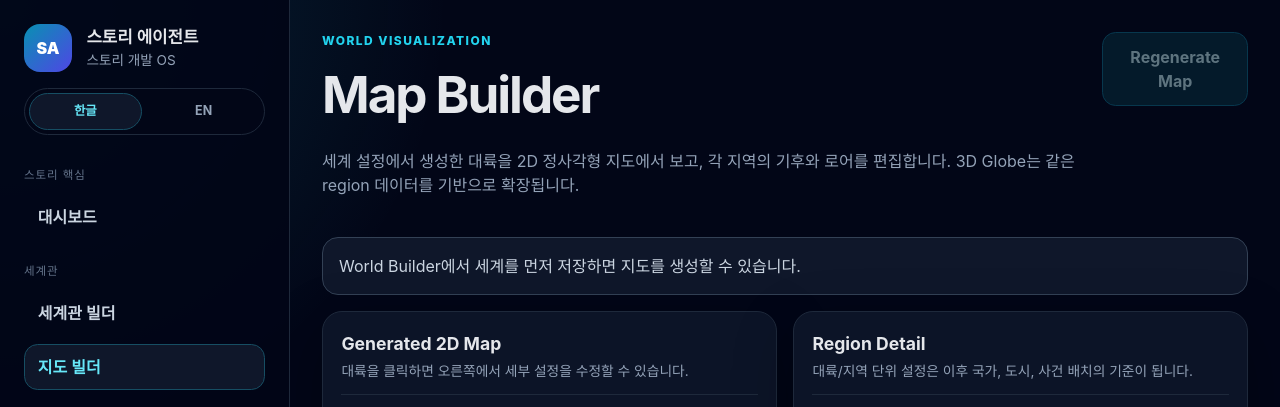
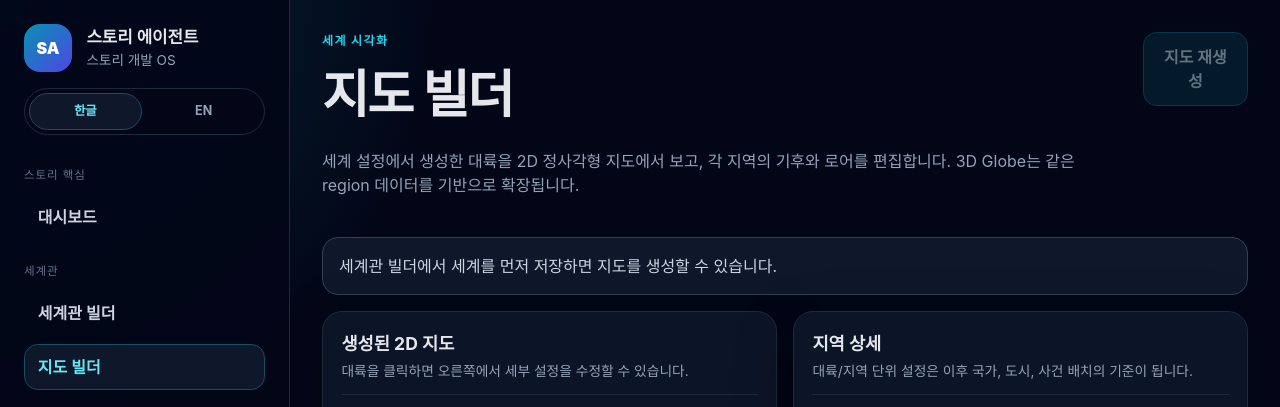
Before and after one commit to Parang9423/Story_Agent, a React (Vite) app in the folder frontend/: page / in a window 1280 px wide. Both pictures are taken after a click on the button "지도 빌더". Shown: the top 407 px of the page. Built offline with nearby package versions, Linux system fonts and the light colour scheme; no server answers.

Commit message:
Localize map builder page

```diff
--- a/frontend/src/domains/map/MapBuilderPage.tsx
+++ b/frontend/src/domains/map/MapBuilderPage.tsx
@@ -1,5 +1,6 @@
 import { useState } from 'react'
 import type { MapRegion, WorldConfig } from '../../shared/types'
+import { useI18n } from '../../shared/i18n'
 import { SectionHeader } from '../../shared/ui/SectionHeader'
 import { DataCard } from '../../shared/ui/DataCard'
 import { TextArea, TextInput } from '../../shared/ui/FormFields'
@@ -13,6 +14,7 @@ type MapBuilderPageProps = {
 }
 
 export function MapBuilderPage({ world, regions, onSaveRegions }: MapBuilderPageProps) {
+  const { isKo } = useI18n()
   const [selectedRegionId, setSelectedRegionId] = useState<string | null>(regions[0]?.id ?? null)
   const selectedRegion = regions.find((region) => region.id === selectedRegionId) ?? null
 
@@ -35,18 +37,18 @@ export function MapBuilderPage({ world, regions, onSaveRegions }: MapBuilderPage
   return (
     <section>
       <SectionHeader
-        eyebrow="World Visualization"
-        title="Map Builder"
-        description="세계 설정에서 생성한 대륙을 2D 정사각형 지도에서 보고, 각 지역의 기후와 로어를 편집합니다. 3D Globe는 같은 region 데이터를 기반으로 확장됩니다."
-        actions={<button type="button" onClick={handleRegenerate} disabled={!world}>Regenerate Map</button>}
+        eyebrow={isKo ? '세계 시각화' : 'World Visualization'}
+        title={isKo ? '지도 빌더' : 'Map Builder'}
+        description={isKo ? '세계 설정에서 생성한 대륙을 2D 정사각형 지도에서 보고, 각 지역의 기후와 로어를 편집합니다. 3D Globe는 같은 region 데이터를 기반으로 확장됩니다.' : 'Review generated continents on a square 2D map and edit each region’s climate and lore. The 3D globe will extend from the same region data.'}
+        actions={<button type="button" onClick={handleRegenerate} disabled={!world}>{isKo ? '지도 재생성' : 'Regenerate Map'}</button>}
       />
 
       {!world && (
-        <div className="notice">World Builder에서 세계를 먼저 저장하면 지도를 생성할 수 있습니다.</div>
+        <div className="notice">{isKo ? '세계관 빌더에서 세계를 먼저 저장하면 지도를 생성할 수 있습니다.' : 'Save a world in World Builder first to generate a map.'}</div>
       )}
 
       <div className="grid two-columns map-layout">
-        <DataCard title="Generated 2D Map" subtitle="대륙을 클릭하면 오른쪽에서 세부 설정을 수정할 수 있습니다.">
+        <DataCard title={isKo ? '생성된 2D 지도' : 'Generated 2D Map'} subtitle={isKo ? '대륙을 클릭하면 오른쪽에서 세부 설정을 수정할 수 있습니다.' : 'Click a continent to edit its details on the right.'}>
           <MapCanvas
             regions={regions}
             selectedRegionId={selectedRegionId}
@@ -54,16 +56,16 @@ export function MapBuilderPage({ world, regions, onSaveRegions }: MapBuilderPage
           />
         </DataCard>
 
-        <DataCard title="Region Detail" subtitle="대륙/지역 단위 설정은 이후 국가, 도시, 사건 배치의 기준이 됩니다.">
+        <DataCard title={isKo ? '지역 상세' : 'Region Detail'} subtitle={isKo ? '대륙/지역 단위 설정은 이후 국가, 도시, 사건 배치의 기준이 됩니다.' : 'Region-level settings become the basis for nations, cities, and events.'}>
           {selectedRegion ? (
             <div className="form-grid">
-              <TextInput label="Region Name" value={selectedRegion.name} onChange={(value) => updateRegion('name', value)} />
-              <TextInput label="Region Type" value={selectedRegion.regionType} onChange={(value) => updateRegion('regionType', value as MapRegion['regionType'])} />
-              <TextArea label="Climate" value={selectedRegion.climate} onChange={(value) => updateRegion('climate', value)} />
-              <TextArea label="Lore Summary" value={selectedRegion.loreSummary} onChange={(value) => updateRegion('loreSummary', value)} rows={6} />
+              <TextInput label={isKo ? '지역 이름' : 'Region Name'} value={selectedRegion.name} onChange={(value) => updateRegion('name', value)} />
+              <TextInput label={isKo ? '지역 타입' : 'Region Type'} value={selectedRegion.regionType} onChange={(value) => updateRegion('regionType', value as MapRegion['regionType'])} />
+              <TextArea label={isKo ? '기후' : 'Climate'} value={selectedRegion.climate} onChange={(value) => updateRegion('climate', value)} />
+              <TextArea label={isKo ? '로어 요약' : 'Lore Summary'} value={selectedRegion.loreSummary} onChange={(value) => updateRegion('loreSummary', value)} rows={6} />
             </div>
           ) : (
-            <p className="muted">선택된 지역이 없습니다.</p>
+            <p className="muted">{isKo ? '선택된 지역이 없습니다.' : 'No region selected.'}</p>
           )}
         </DataCard>
       </div>
```
